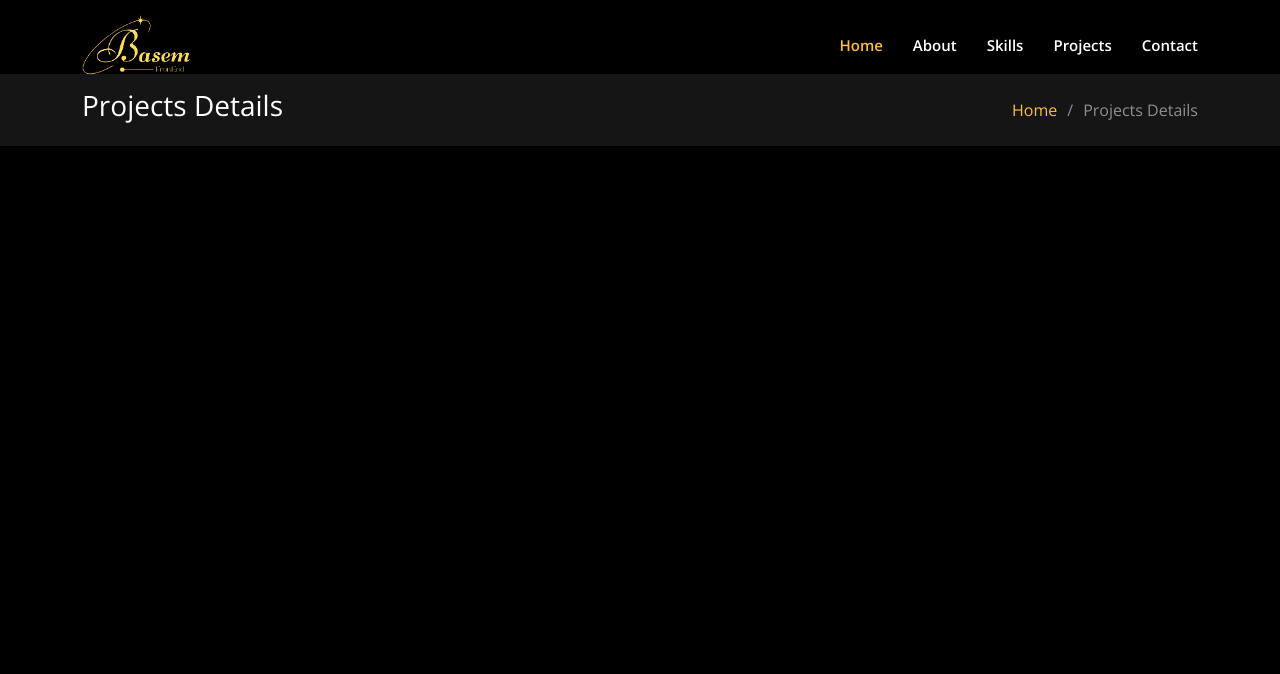
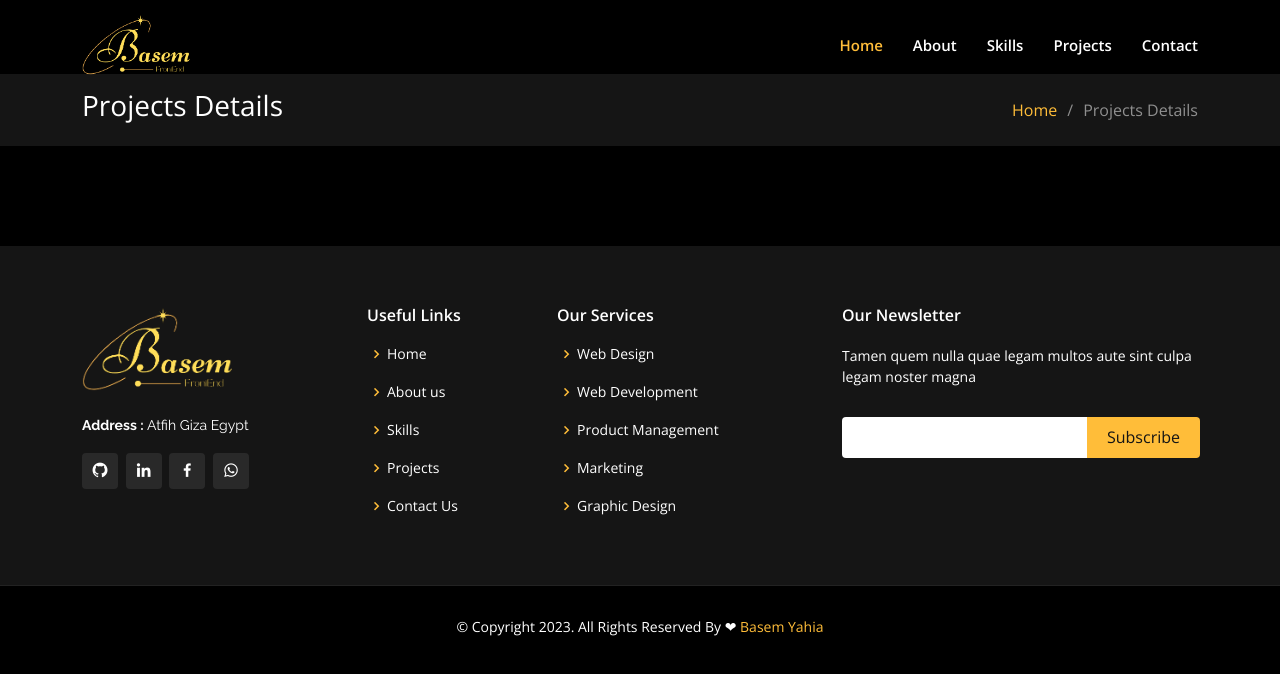
Before and after one commit to BasemYahia402/CODSOFT, a plain HTML site: page Portfolio/Project-details.html in a window 1280 px wide. Drawn offline with nearby package versions, Linux system fonts and the light colour scheme.

Commit message:
add Footer to project-details.html

```diff
--- a/Portfolio/Project-details.html
+++ b/Portfolio/Project-details.html
@@ -85,6 +85,119 @@
       <!-- End Projects Section -->
     </main>
 
+    <!-- ======= Footer Section ======= -->
+    <footer id="footer">
+      <div class="footer-top">
+        <div class="container">
+          <div class="row">
+            <div class="col-lg-3 col-md-6">
+              <div class="footer-info">
+                <img src="assets/img/logo-min.png" alt="" width="150px" />
+                <p><strong>Address : </strong>Atfih Giza Egypt<br /></p>
+                <div class="social-links mt-3">
+                  <a
+                    href="https://github.com/BasemYahia402"
+                    class="githup"
+                    target="_blank"
+                    ><i class="bx bxl-github"></i
+                  ></a>
+                  <a
+                    href="https://www.linkedin.com/in/basem-yahia-abdul-latif-b6353a224"
+                    class="linkedin"
+                    target="_blank"
+                    ><i class="bx bxl-linkedin"></i
+                  ></a>
+                  <a
+                    href="https://www.facebook.com/profile.php?id=100012729342333"
+                    class="facebook"
+                    target="_blank"
+                    ><i class="bx bxl-facebook"></i
+                  ></a>
+                  <a
+                    href="https://api.whatsapp.com/send?phone=+201126554981&text=Hola%21%20Quisiera%20m%C3%A1s%20informaci%C3%B3n%20sobre%20Varela%202."
+                    class="whatsapp"
+                    target="_blank"
+                    ><i class="bx bxl-whatsapp"></i
+                  ></a>
+                </div>
+              </div>
+            </div>
+
+            <div class="col-lg-2 col-md-6 footer-links">
+              <h4>Useful Links</h4>
+              <ul>
+                <li>
+                  <i class="bx bx-chevron-right"></i> <a href="#">Home</a>
+                </li>
+                <li>
+                  <i class="bx bx-chevron-right"></i>
+                  <a href="#about">About us</a>
+                </li>
+                <li>
+                  <i class="bx bx-chevron-right"></i>
+                  <a href="#Skills">Skills</a>
+                </li>
+                <li>
+                  <i class="bx bx-chevron-right"></i>
+                  <a href="#Projects">Projects</a>
+                </li>
+                <li>
+                  <i class="bx bx-chevron-right"></i>
+                  <a href="#contact">Contact Us</a>
+                </li>
+              </ul>
+            </div>
+
+            <div class="col-lg-3 col-md-6 footer-links">
+              <h4>Our Services</h4>
+              <ul>
+                <li>
+                  <i class="bx bx-chevron-right"></i> <a href="#">Web Design</a>
+                </li>
+                <li>
+                  <i class="bx bx-chevron-right"></i>
+                  <a href="#">Web Development</a>
+                </li>
+                <li>
+                  <i class="bx bx-chevron-right"></i>
+                  <a href="#">Product Management</a>
+                </li>
+                <li>
+                  <i class="bx bx-chevron-right"></i> <a href="#">Marketing</a>
+                </li>
+                <li>
+                  <i class="bx bx-chevron-right"></i>
+                  <a href="#">Graphic Design</a>
+                </li>
+              </ul>
+            </div>
+
+            <div class="col-lg-4 col-md-6 footer-newsletter">
+              <h4>Our Newsletter</h4>
+              <p>
+                Tamen quem nulla quae legam multos aute sint culpa legam noster
+                magna
+              </p>
+              <form action="" method="post">
+                <input type="email" name="email" /><input
+                  type="submit"
+                  value="Subscribe"
+                />
+              </form>
+            </div>
+          </div>
+        </div>
+      </div>
+
+      <div class="container">
+        <div class="copyright">
+          &copy; Copyright 2023. All Rights Reserved By ❤
+          <span>Basem Yahia</span>
+        </div>
+      </div>
+    </footer>
+    <!-- End Footer Section -->
+
     <!-- ======= call files js ======= -->
     <script src="assets/vendor/aos/aos.js"></script>
     <script src="assets/vendor/bootstrap/js/bootstrap.bundle.min.js"></script>
```
